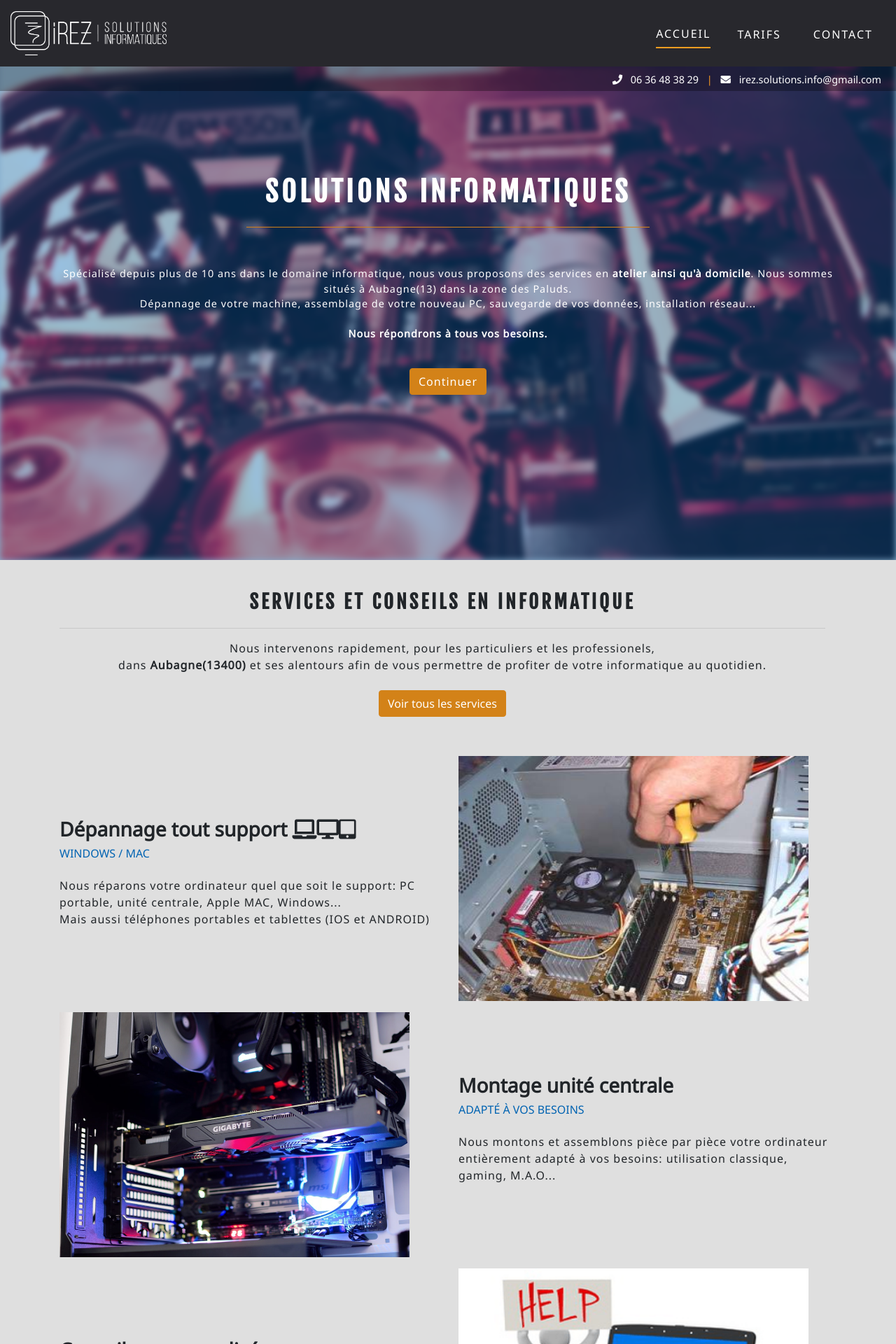
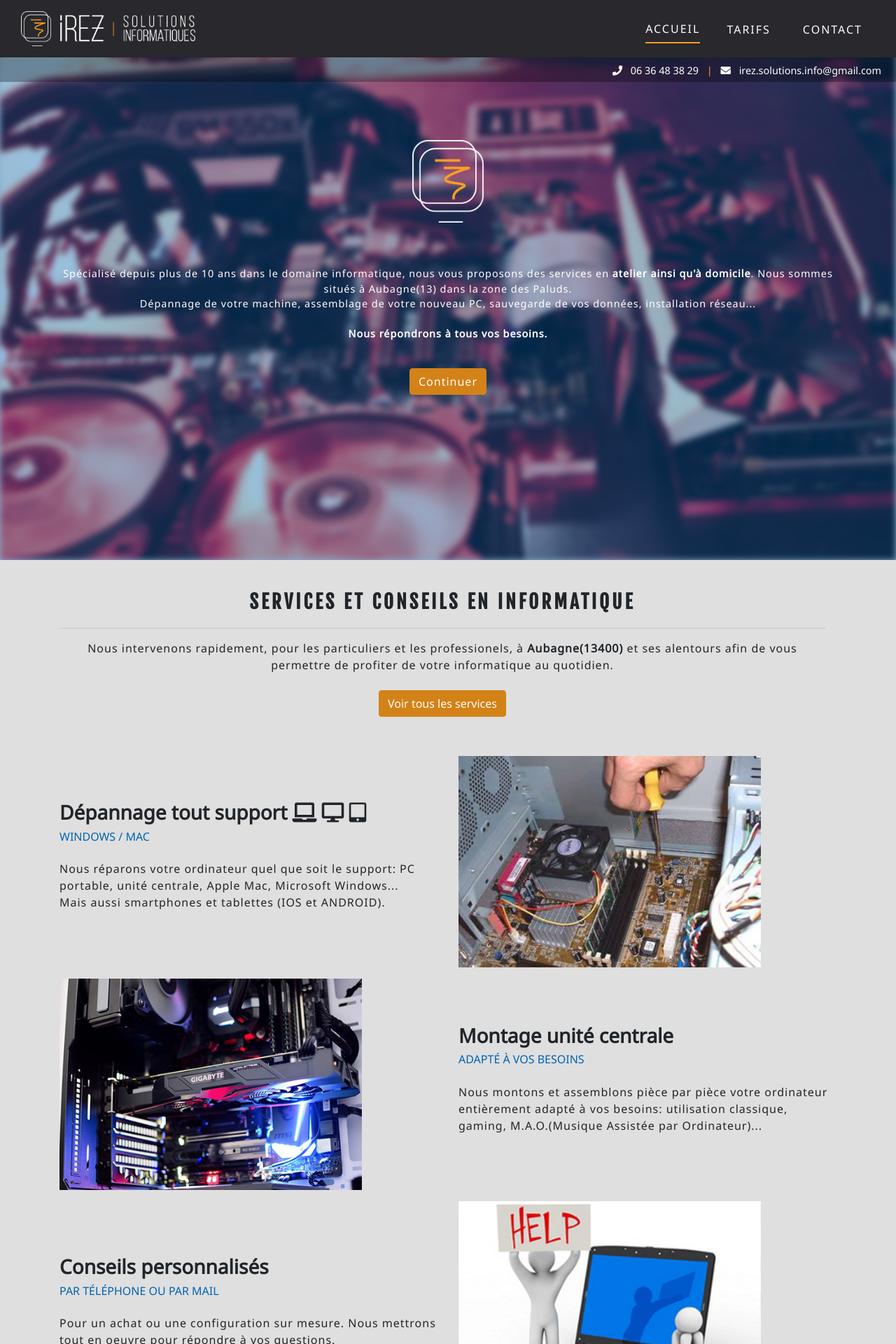
Before and after one commit to arthurb11/iRez, a PHP site: page / in a window 1280 px wide. Shown: the top 1920 px of the page at 70% size. Run offline with PHP 8.4, Linux system fonts and the light colour scheme; some libraries are stand-ins or nearby versions.

Commit message:
rhahreajgrelkgj

```diff
--- a/public/asserts/css/style.css
+++ b/public/asserts/css/style.css
@@ -64,8 +64,39 @@ h5 {
     font-size: 1rem;
 }
 
+.filter-color-blue{
+    background-color: rgba(0,99,178,0.4);
+}
+
+.filter-blur{
+    filter: blur(5px);
+}
+
 .barre_separation {
     color: #FC9E21;
+}
+
+.blue{
+    color: #0063B2;
+}
+
+.orange{
+    color: #FC9E21;
+}
+
+.bg-blue{
+    background-color: #0063B2;
+}
+
+.bg-orange{
+    background-color: #FC9E21;
+}
+
+/* ALERTE COOKIES */
+
+.cc_container .cc_btn{
+    background-color: #0063B2 !important;
+    color: #fff !important;
 }
 
 /* HEADER */
@@ -82,7 +113,7 @@ h5 {
 }
 
 .logonav{
-    max-width: 25% !important;
+    max-width: 100%;
 }
 
 .navbar {
@@ -171,6 +202,17 @@ a.active {
 
 }
 
+#presentation img{
+    position: absolute;
+    top: 25%;
+    right: 0;
+    left: 0;
+    margin-left: auto;
+    margin-right: auto;
+/*    border-bottom: #d38218 solid 0.5px;*/
+    width: 8% !important;
+    padding-bottom: 2%;
+}
 
 #presentation h1{
     position: absolute;
@@ -210,6 +252,57 @@ a.btn, a.btn.btn-services, .btn-primary {
     border-color: #FC9E21;
 }
 
+
+/*
+a#buttonlogo{
+    margin-top: 10px;
+    display: block;
+    border-bottom: 2px solid #fff;
+    width: 50px;
+    max-width: 8% !important;
+    transition: 300ms;
+    margin-left: auto;
+    margin-right: auto;
+    padding: 10px;
+}
+*/
+
+/*
+a#buttonlogo:hover{
+    display: block;
+    width: 15px;
+    border-bottom: 2px solid #fff;
+    border-right: 2px solid #fff;
+    transform: rotate(45deg);
+    transition: 300ms;
+}
+*/
+
+/*
+.sidebar-to-arrow-bottom{
+margin-top: 10px;
+display: block;
+border-bottom: 2px solid #fff;
+width: 50px;
+height: 15px;
+transition: 300ms;
+margin-left: auto;
+margin-right: auto;
+}
+*/
+
+/*
+.sidebar-to-arrow-bottom:hover {
+display: block;
+width: 15px;
+height: 15px;
+border-bottom: 2px solid #fff;
+border-right: 2px solid #fff;
+transform: rotate(45deg);
+transition: 300ms;
+}
+*/
+
 /* a.btn.btn-services {
 background-color: rgb(0, 99, 178);
 border-color: rgb(0, 99, 178);
@@ -225,6 +318,10 @@ a.btn.btn-services:hover, a.btn.btn-services:active {
 #plus_encore {
     margin: 20px;
     padding: 10px;
+}
+
+.img-services{
+    max-width: 80% !important;
 }
 
 /* TARIFS */
@@ -247,7 +344,7 @@ th {
 }
 
 .tarifs_h2 {
-    margin-top: 6rem !important;
+    margin-top: 4rem !important;
 }
 
 .pb-4, .py-4 {
--- a/view/homeView.php
+++ b/view/homeView.php
@@ -6,21 +6,27 @@
         <section id="carousel-home">
             <div class="container-fluid">
                 <div class="row">
-                    <div class="col-md-12 m-0 p-0" style="height: -webkit-fill-available; background-color: rgba(0, 99, 178, 0.4)">
+                    <div class="col-md-12 m-0 p-0 filter-color-blue">
                         <div id="carouselExampleSlidesOnly" class="carousel slide" data-ride="carousel">
                             <div class="carousel-inner" role="listbox">
-                                <div class="carousel-item active" style="background-image: url('asserts/img/slide-a.jpg'); filter: blur(5px);"></div>
-                                <div class="carousel-item" style="background-image: url('asserts/img/slide-b.jpg'); filter: blur(5px);"></div>
-                                <div class="carousel-item" style="background-image: url('asserts/img/slide-c.jpg'); filter: blur(5px);"></div>
+                                <div class="carousel-item filter-blur active" style="background-image: url('asserts/img/slide-a.jpg');"></div>
+                                <div class="carousel-item filter-blur" style="background-image: url('asserts/img/slide-b.jpg');"></div>
+                                <div class="carousel-item filter-blur" style="background-image: url('asserts/img/slide-c.jpg');"></div>
                             </div>
                         </div>
                         <div id="presentation">
                             <div class="text-center text-white">
-                                <h1 class="text-uppercase">Solutions Informatiques</h1>
+<!--                                <h1 class="text-uppercase">Solutions Informatiques</h1>-->
+                                <img src="../asserts/img/logopicto.png" class="img-fluid">
                                 <p class="text-md-center">Spécialisé depuis plus de 10 ans dans le domaine informatique, nous vous proposons des services en <strong>atelier ainsi qu'à domicile</strong>.
-                                Nous sommes situés à Aubagne(13) dans la zone des Paluds.<br />
-                                Dépannage de votre machine, assemblage de votre nouveau PC, sauvegarde de vos données, installation réseau... <strong><br /><br />Nous répondrons à tous vos besoins.</strong><br /><br />
-                                <a href="#services" class="btn btn-primary m-3 js-scrollTo">Continuer</a>
+                                    Nous sommes situés à Aubagne(13) dans la zone des Paluds.<br />
+                                    Dépannage de votre machine, assemblage de votre nouveau PC, sauvegarde de vos données, installation réseau... <strong><br /><br />Nous répondrons à tous vos besoins.</strong><br /><br />
+                                    <a href="#services" class="btn btn-primary m-3 js-scrollTo">Continuer</a>
+                                    <!--
+<a id="buttonlogo" href="#services" class="js-scrollTo">
+<img class="img-fluid" src="../asserts/img/logobutton.png">
+</a>
+-->
                             </div>
                         </div>
                     </div>
@@ -29,11 +35,11 @@
 
         </section>
 
-        <span class="ancres" id="services" ></span>
+        <span class="ancres" id="services"></span>
         <div class="container">
             <div class="text-center mr-3">
-                <h2 class="py-4 text-uppercase" style="margin: 20px;"><span class="lettre_color">Services et conseils en informatique</h2><hr/>
-                <p>Nous intervenons rapidement, pour les particuliers et les professionels, <br/>dans <strong>Aubagne(13400)</strong> et ses alentours afin de vous permettre de profiter de votre informatique au quotidien. </p>
+                <h2 class="py-4 text-uppercase" style="margin: 20px;"><span class="lettre_color">Services et conseils en informatique</span></h2><hr/>
+                <p>Nous intervenons rapidement, pour les particuliers et les professionels, à <strong>Aubagne(13400)</strong> et ses alentours afin de vous permettre de profiter de votre informatique au quotidien. </p>
                 <div class="mbr-section-btn pb-5 pt-2"><a class="btn btn-md display-4 btn-services" href="/tarifs">Voir tous les services</a></div>
             </div>
         </div>
@@ -42,18 +48,18 @@
                 <div class="row align-items-center">
                     <div class="col-md-6 text-element">
                         <div class="text-content">
-                            <h3 class="font-weight-bold">Dépannage tout support <i class="fas fa-laptop"></i><i class="fas fa-desktop"></i><i class="fas fa-tablet-alt"></i></h3>
+                            <h3 class="font-weight-bold">Dépannage tout support <i class="fas fa-laptop"></i>&nbsp;<i class="fas fa-desktop"></i>&nbsp;<i class="fas fa-tablet-alt"></i></h3>
                             <h5 class="text-uppercase">windows / mac</h5>
                             <div class="mbr-section-text">
                                 <p class="mbr-text pt-3 mbr-light mbr-fonts-style align-left display-7">
-                                Nous réparons votre ordinateur quel que soit le support: PC portable, unité centrale, Apple MAC, Windows... <br/>
-                                Mais aussi téléphones portables et tablettes (IOS et ANDROID)</p>
+                                    Nous réparons votre ordinateur quel que soit le support: PC portable, unité centrale, Apple Mac, Microsoft Windows... <br/>
+                                    Mais aussi smartphones et tablettes (IOS et ANDROID).</p>
                             </div>
                         </div>
                     </div>
                     <div class="col-md-6 image-element">
-                        <div class="img-wrap">
-                            <img src="asserts/img/1.jpg" style="width: 500px; height: 350px;" alt="" title="">
+                        <div class="img-wrap justify-content-end">
+                            <img class="img-fluid img-services" src="asserts/img/1.jpg" alt="" title="">
                         </div>
                     </div>
                 </div>
@@ -65,7 +71,7 @@
                 <div class="row align-items-center">
                     <div class="col-md-6 image-element">
                         <div class="img-wrap">
-                            <img src="asserts/img/3.jpg" style="width: 500px; height: 350px;" alt="" title="">
+                            <img class="img-fluid img-services" src="asserts/img/3.jpg" alt="" title="">
                         </div>
                     </div>
                     <div class="col-md-6 text-element">
@@ -74,7 +80,7 @@
                             <h5 class="text-uppercase">Adapté à vos besoins</h5>
                             <div class="mbr-section-text">
                                 <p class="mbr-text pt-3 mbr-light mbr-fonts-style align-left display-7">
-                                Nous montons et assemblons pièce par pièce votre ordinateur entièrement adapté à vos besoins: utilisation classique, gaming, M.A.O...</p>
+                                    Nous montons et assemblons pièce par pièce votre ordinateur entièrement adapté à vos besoins: utilisation classique, gaming, M.A.O.(Musique Assistée par Ordinateur)...</p>
                             </div>
                         </div>
                     </div>
@@ -88,17 +94,17 @@
                 <div class="row main align-items-center">
                     <div class="col-md-6 text-element">
                         <div class="text-content">
-                            <h3 class="font-weight-bold">Conseils personnalisés</i></h3>
+                            <h3 class="font-weight-bold">Conseils personnalisés</h3>
                             <h5 class="text-uppercase">Par téléphone ou par mail</h5>
                             <div class="mbr-section-text">
                                 <p class="mbr-text pt-3 mbr-light mbr-fonts-style align-left mbr-white display-5">
-                                Pour un achat, une configuration, périphériques, gaming, musique assistée par ordinateur...etc</p>
+                                    Pour un achat ou une configuration sur mesure. Nous mettrons tout en oeuvre pour répondre à vos questions.</p>
                             </div>
                         </div>
                     </div>
                     <div class="col-md-6 image-element">
                         <div class="img-wrap">
-                            <img src="asserts/img/2.png" style="width: 500px; height: 350px;" alt="" title="">
+                            <img class="img-fluid img-services" src="asserts/img/2.jpg" alt="" title="">
                         </div>
                     </div>
                 </div>
@@ -110,17 +116,17 @@
                 <div class="row align-items-center">
                     <div class="col-md-6 image-element">
                         <div class="img-wrap">
-                            <img src="asserts/img/6.jpg" style="width: 500px; height: 350px;" alt="" title="">
+                            <img class="img-fluid img-services" src="asserts/img/6.jpg" alt="" title="">
                         </div>
                     </div>
                     <div class="col-md-6 text-element">
                         <div class="text-content">
 
                             <h3 class="font-weight-bold">Récupération et sauvegarde de données</h3>
-                            <h5 class="text-uppercase">(Serveur N.A.S.)</h5>
+                            <h5 class="text-uppercase">Serveur N.A.S.</h5>
                             <div class="mbr-section-text">
                                 <p class="mbr-text pt-3 mbr-light mbr-fonts-style align-left display-7">
-                                Votre disque dur a grillé ou peine à fonctionner, nous pouvons essayer de récupérer vos données</p>
+                                    Votre disque dur est endommagé ou peine à fonctionner, nous pouvons essayer de récupérer vos données avant que celles-ci ne soient définitivement perdues.</p>
                             </div>
                         </div>
                     </div>
@@ -129,7 +135,7 @@
         </section>
 
         <section>
-            <p class="text-center" id="plus_encore">Et bien plus encore! <br /> N'hésitez pas à nous contacter par téléphone au <strong style="color: rgb(0, 99, 178);">06 36 48 38 29</strong> ou via <a href="/contact">le formulaire de contact</a></p>
+            <p class="text-center" id="plus_encore"><span class="h4">Et bien plus encore!</span> <br /> N'hésitez pas à nous contacter par téléphone au <strong class="blue">06 36 48 38 29</strong> ou via <a href="/contact">le formulaire de contact</a></p>
             <div class="mbr-section-btn pt-1" style="text-align: center;"><a class="btn btn-md display-4 btn-services" href="/tarifs">Voir tous les services</a></div>
         </section>
     </article>
--- a/view/tarifsView.php
+++ b/view/tarifsView.php
@@ -8,7 +8,7 @@
             <div class="text-center" style="margin: 30px;">
                 <h2 class="py-4 text-center text-uppercase" style="margin-top: 180px !important;">Grille des tarifs</h2>
                 <hr/>
-                <p>Nous réalisons les interventions à domicile (prix du service + frais de déplacement)<br/> et en atelier.</p>
+                <p>Nous réalisons les interventions à domicile (prix du service + frais de déplacement) et en atelier.</p>
             </div>
             <div class="col-12">
                 <h2 class="text-center mt-5 tarifs_h2"><i class="fas fa-home mr-3"></i>Chez vous </h2>
--- a/view/templateView.php
+++ b/view/templateView.php
@@ -5,7 +5,7 @@
 
         <!-- Begin Cookie Consent plugin by Silktide - http://silktide.com/cookieconsent -->
         <script type="text/javascript">
-            window.cookieconsent_options = {"message":"Ce site web utilise les cookies pour assurer le meilleur fonctionnement du site.","dismiss":"Compris!","learnMore":"Plus d'infos","link":"/policy","theme":"light-floating"};
+            window.cookieconsent_options = {"message":"En poursuivant votre navigation sur ce site, vous acceptez l’utilisation de cookies.","dismiss":"J'accepte","learnMore":"Plus d'infos","link":"/policy","theme":"light-floating"};
         </script>
 
         <script type="text/javascript" src="//cdnjs.cloudflare.com/ajax/libs/cookieconsent2/1.0.10/cookieconsent.min.js"></script>
@@ -30,7 +30,7 @@
             <div class="row">
                 <div class="col-12 no-padding-nav">
                     <nav class="nav navbar navbar-expand-lg navbar-light bg-anthra">
-                        <a class="navbar-brand text-white py-3" href="/"><img class="img-fluid logonav" src="asserts/img/logo.png" alt="logo"></a>
+                        <a class="navbar-brand text-white py-3" href="/"><img class="img-fluid logonav col-3" src="asserts/img/logoheader.png" alt="logo"></a>
                         <button class="navbar-toggler bg-dark " type="button" data-toggle="collapse" data-target="#navbarNavAltMarkup" aria-controls="navbarNavAltMarkup" aria-expanded="false" aria-label="Toggle navigation">
                             <span class="navbar-toggler-icon"></span>
                         </button>
@@ -41,7 +41,7 @@
                         <?php $page = $_SERVER['REQUEST_URI']; $page = str_replace("/irez.fr/", "", $page); ?>
                         <!--*********************************************************************************** -->
 
-                        <div class="collapse navbar-collapse text-uppercase justify-content-end" id="navbarNavAltMarkup">
+                        <div class="collapse navbar-collapse text-uppercase justify-content-end col-9" id="navbarNavAltMarkup">
                             <div class="navbar-nav square">
                                 <a <?php if($page == "/"){echo 'class="active"';} ?> class="nav-item nav-link text-white effect-1 dropdown" href="/">Accueil<span class="sr-only">(current)</span></a>
                                 <a <?php if($page == "/tarifs"){echo 'class="active"';} ?> class="nav-item nav-link text-white effect-1 dropdown" href="tarifs">Tarifs</a>
```
Also changed, not shown: public/asserts/img/1.jpg, public/asserts/img/2.jpg (added), public/asserts/img/3.jpg, public/asserts/img/6.jpg, public/asserts/img/logo-final-test1.png (added), public/asserts/img/logo-final-test2.png (added), public/asserts/img/logo-final-test3.png (added), public/asserts/img/logo-final-test4.png (added), public/asserts/img/logo-final-test5.png (added), public/asserts/img/logobutton.png (added), public/asserts/img/logoheader.png (added), public/asserts/img/logopicto.png (added). Lines whose indentation alone changed are shown as unchanged.
